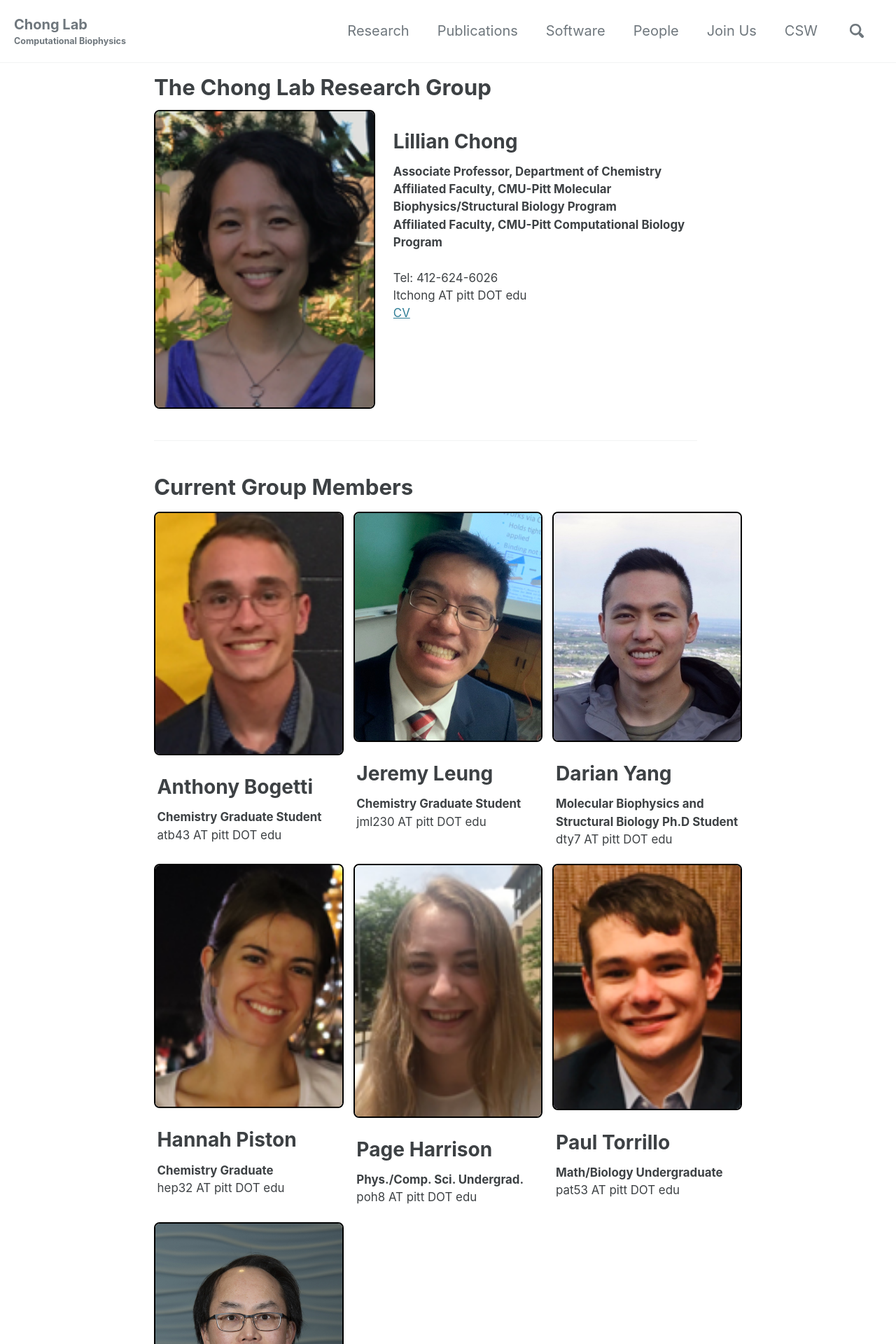
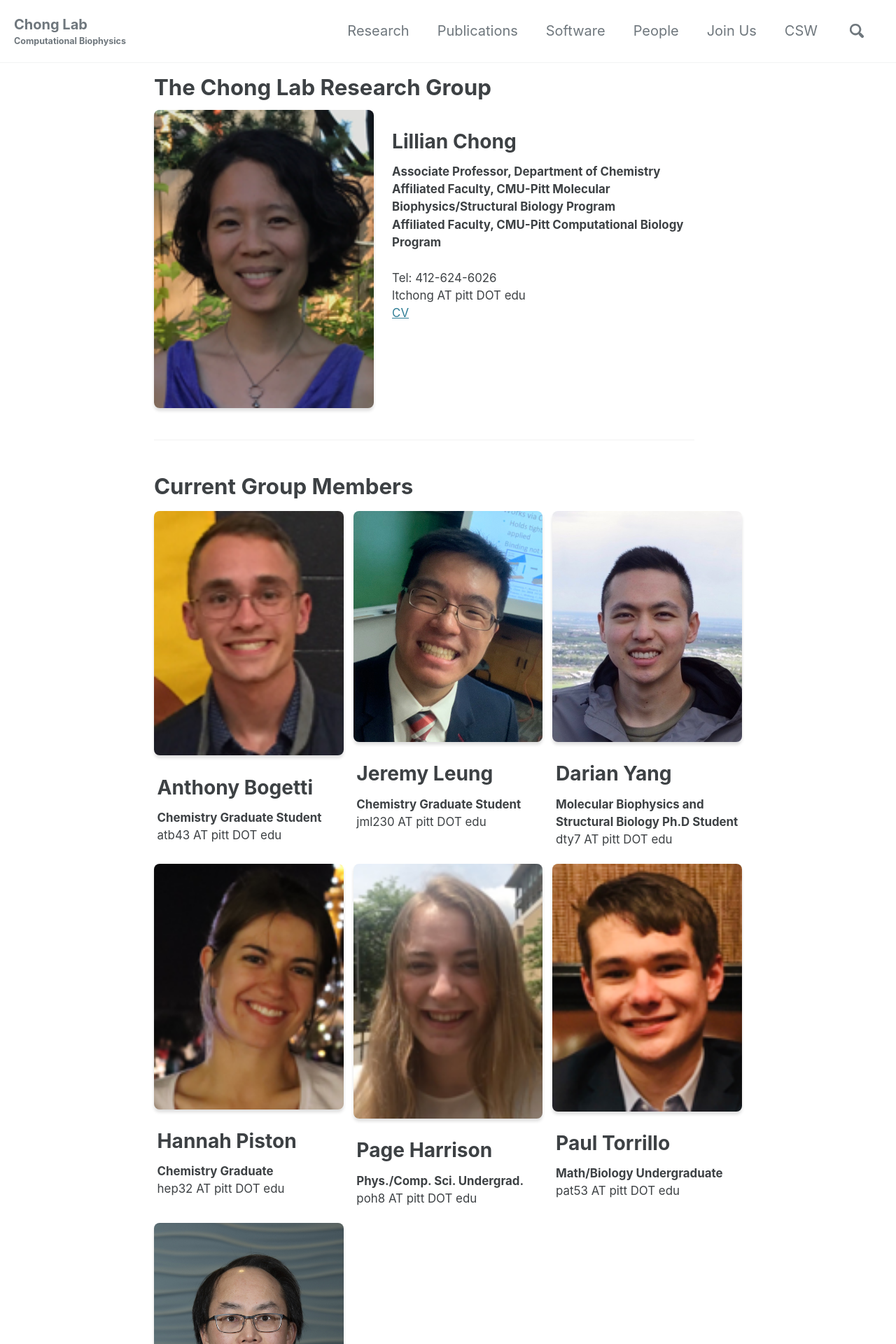
Before and after one commit to darianyang/mm-github-pages-test, a Jekyll site: the page built from _pages/people.md, in a window 1280 px wide. Shown: the top 1920 px of the page at 70% size. Built offline with Jekyll 4.4.1, drawn with Linux system fonts in a browser that asks for light colours; cached includes are drawn as plain includes.

Commit message:
image borders and box shadow changes

```diff
--- a/_sass/minimal-mistakes/_archive.scss
+++ b/_sass/minimal-mistakes/_archive.scss
@@ -88,7 +88,8 @@
 .archive__item-teaser {
   position: relative;
   border-radius: $border-radius;
-  border: 2px solid black;
+  border: 1px solid rgb;
+  box-shadow: $box-shadow;
   overflow: hidden;
 
   img {
```
